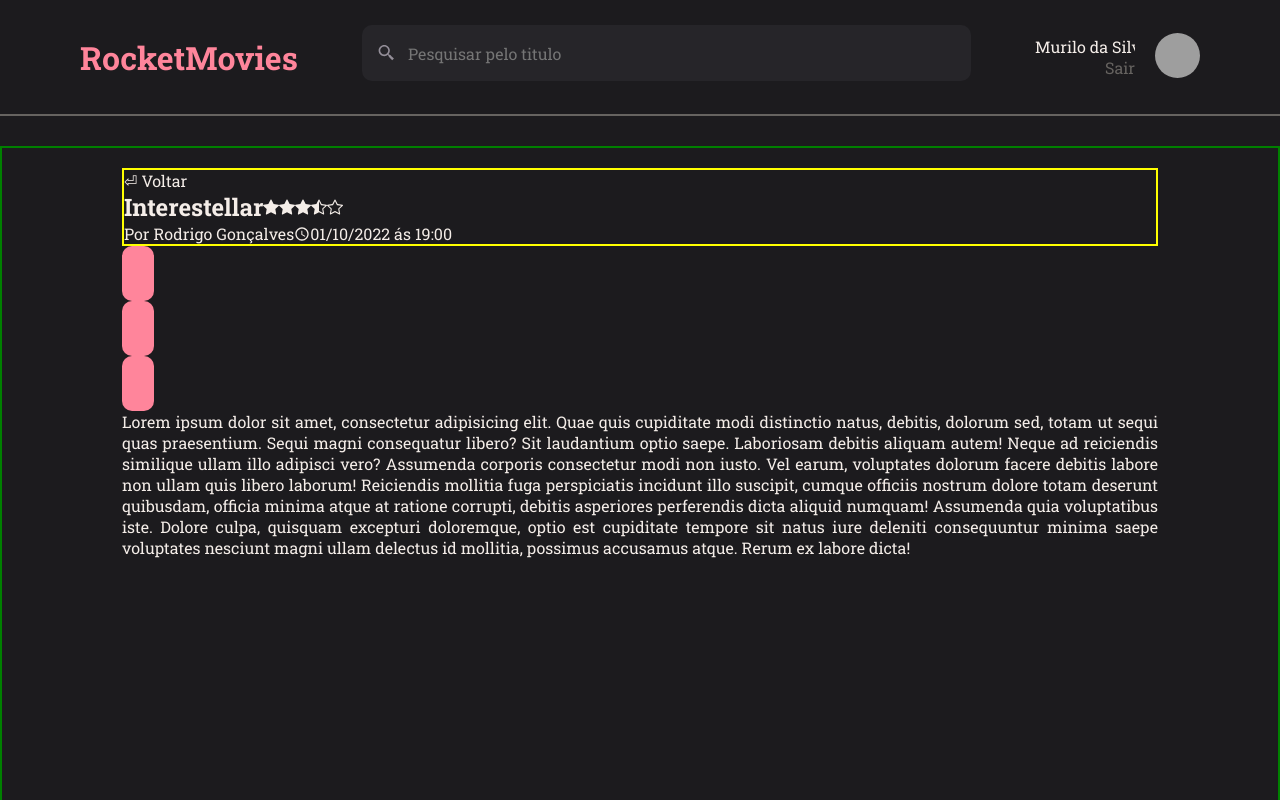
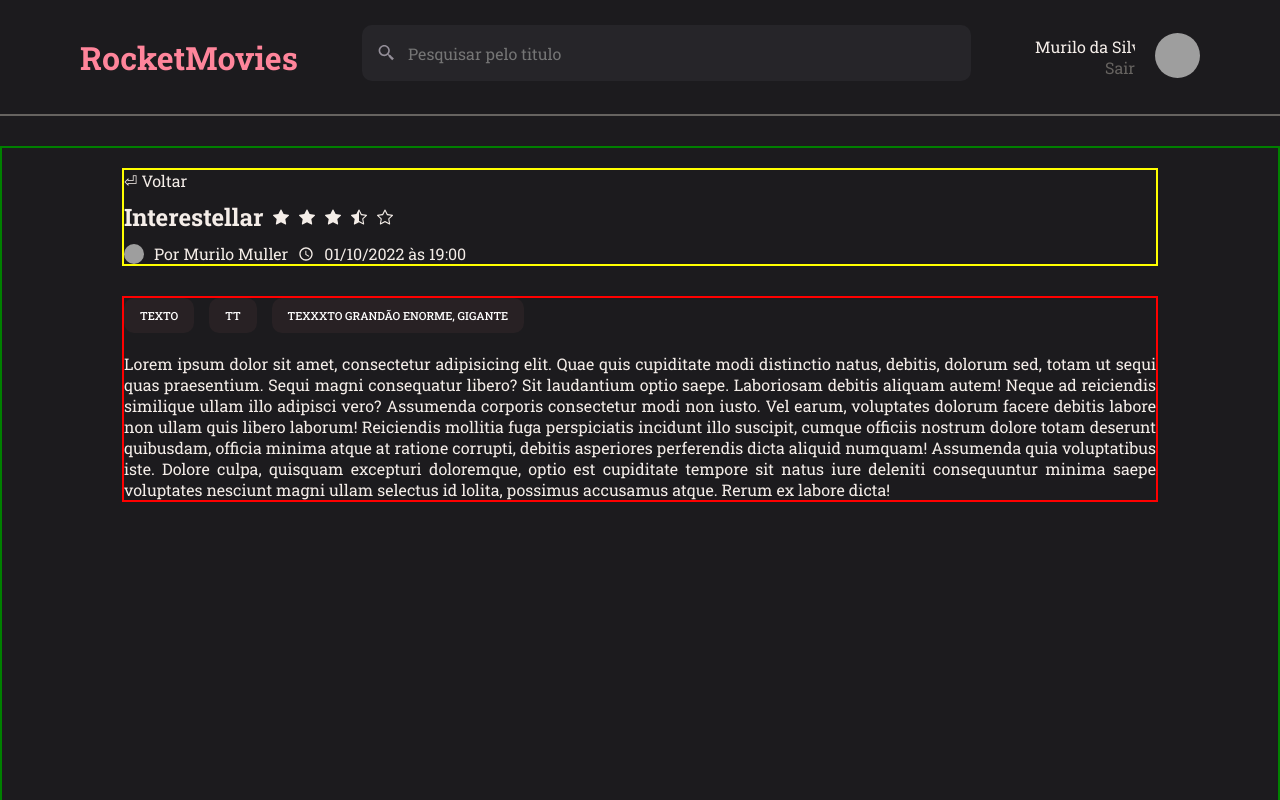
Before and after one commit to MullerHub/Rocketseat-Explorer, a React (Vite) app in the folder Stage0902_desafio/RocketMovies/: page / in a window 1280 px wide. Built offline with nearby package versions, Linux system fonts and the light colour scheme; grey boxes are pictures that could not be loaded.

Commit message:
MoviePreview att

```diff
--- a/Stage0902_desafio/RocketMovies/src/pages/MoviePreview/index.jsx
+++ b/Stage0902_desafio/RocketMovies/src/pages/MoviePreview/index.jsx
@@ -21,24 +21,27 @@ export function MoviePreview() {
             <BsStar />
           </div>
           <div>
-            <p>Por Rodrigo Gonçalves</p>
+            <img src='https://github.com/mullerhub.png' />
+            <p>Por Murilo Muller</p>
             <MdOutlineWatchLater />
-            <p>01/10/2022 ás 19:00</p>
+            <p>01/10/2022 às 19:00</p>
           </div>
         </div>
 
         <section>
-          <Button />
-          <Button />
-          <Button />
+          <div>
+            <Button title="texto" />
+            <Button title="tt" />
+            <Button title="TexXxto grandão enorme, gigante" />
+          </div>
 
           <p>Lorem ipsum dolor sit amet, consectetur adipisicing elit. Quae quis cupiditate modi distinctio natus, debitis, dolorum sed, totam ut sequi quas praesentium. Sequi magni consequatur libero? Sit laudantium optio saepe.
             Laboriosam debitis aliquam autem! Neque ad reiciendis similique ullam illo adipisci vero? Assumenda corporis consectetur modi non iusto. Vel earum, voluptates dolorum facere debitis labore non ullam quis libero laborum!
             Reiciendis mollitia fuga perspiciatis incidunt illo suscipit, cumque officiis nostrum dolore totam deserunt quibusdam, officia minima atque at ratione corrupti, debitis asperiores perferendis dicta aliquid numquam! Assumenda quia voluptatibus iste.
-            Dolore culpa, quisquam excepturi doloremque, optio est cupiditate tempore sit natus iure deleniti consequuntur minima saepe voluptates nesciunt magni ullam delectus id mollitia, possimus accusamus atque. Rerum ex labore dicta!</p>
+            Dolore culpa, quisquam excepturi doloremque, optio est cupiditate tempore sit natus iure deleniti consequuntur minima saepe voluptates nesciunt magni ullam selectus id lolita, possimus accusamus atque. Rerum ex labore dicta!</p>
         </section>
 
-      </Section>
-    </Container>
+      </Section >
+    </Container >
   )
 }
--- a/Stage0902_desafio/RocketMovies/src/pages/MoviePreview/styles.js
+++ b/Stage0902_desafio/RocketMovies/src/pages/MoviePreview/styles.js
@@ -13,16 +13,45 @@ export const Section = styled.section`
   border: 2px solid green;
   padding: 20px 120px 150px 120px;
 
-  p {
-    text-align: justify;
-  }
-
   > div {
     border: 2px solid yellow;
+    margin-bottom: 30px;
 
     div {
       display: flex;
       align-items: center;
+      gap: 10px;
+
+      img {
+        width: 20px;
+        border-radius: 50%;
+        height: 20px;
+      }
+      h1 {
+        margin: 10px 0;
+      }
+    }
+  }
+  > section {
+    border: 2px solid red;
+
+    div {
+      display: flex;
+      gap: 15px;
+      margin-bottom: 20px;
+
+      button {
+        background: #282124;
+        color: white;
+        height: 35px;
+
+        text-transform: uppercase;
+        font-size: 70%;
+      }
+    }
+
+    p {
+      text-align: justify;
     }
   }
 `
```
